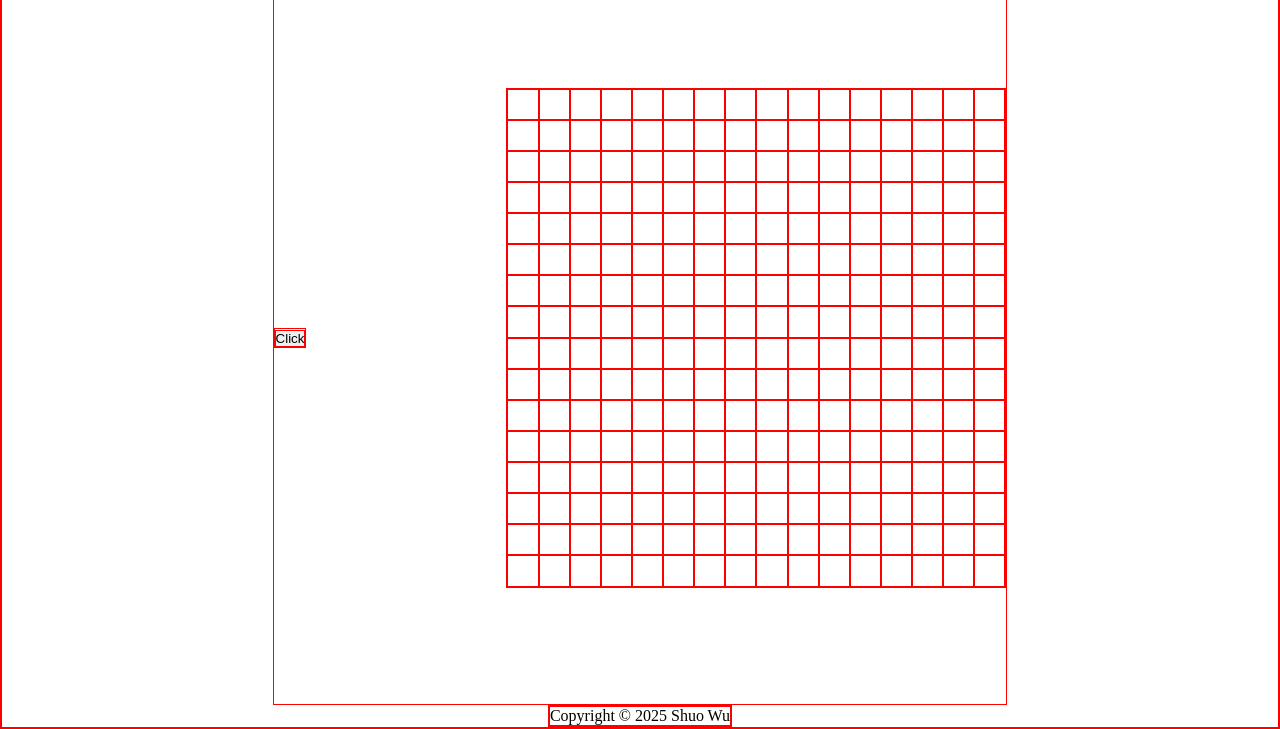
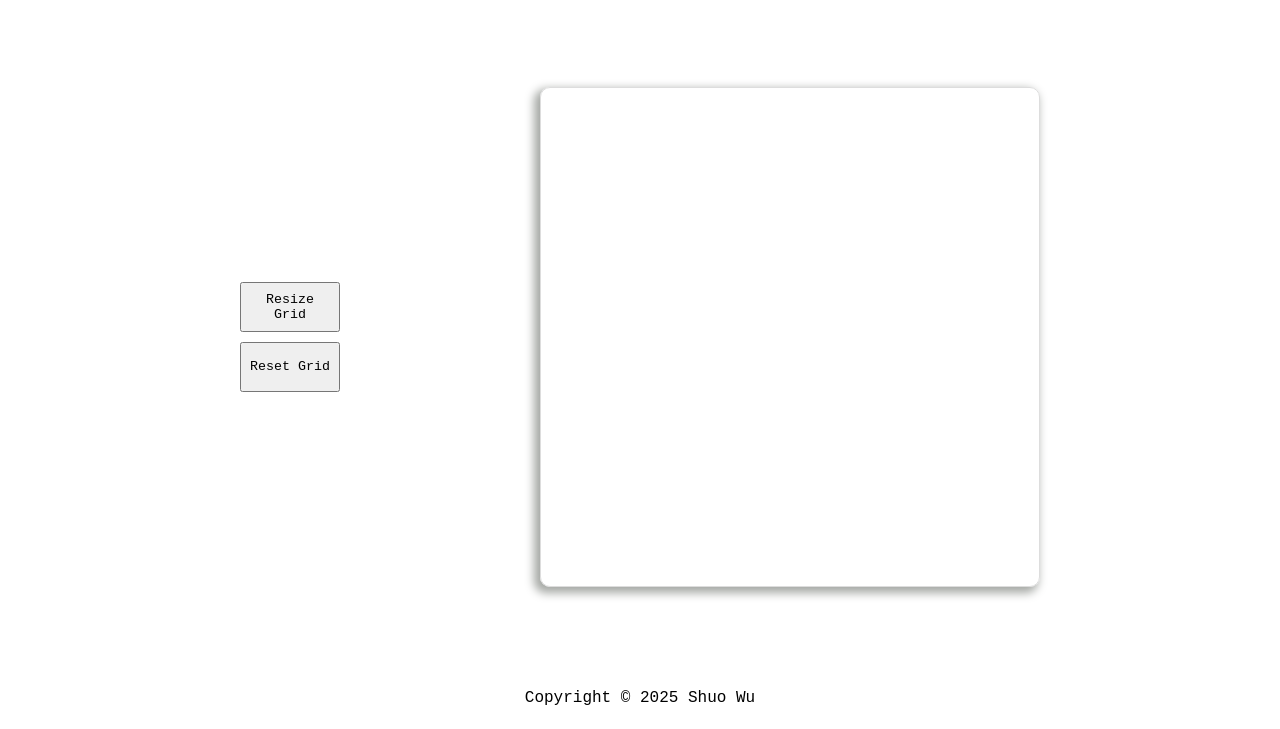
Before and after one commit to ShuoWu6529/etch-a-sketch, a plain HTML site: page index.html in a window 1280 px wide. Shown: the part 73-802 px from the top of the page. Drawn offline with Linux system fonts and the light colour scheme.

Commit message:
Complete basic project

```diff
--- a/index.html
+++ b/index.html
@@ -14,7 +14,8 @@
 
     <div class="body">
         <div class="btns">
-            <button type="button" class="resize">Click</button>
+            <button type="button" class="resize">Resize Grid</button>
+            <button type="button" class="clear">Reset Grid</button>
         </div>
         <div class="container"></div>
     </div>
--- a/script.js
+++ b/script.js
@@ -16,10 +16,16 @@ function makeGrid(length) {
     container.addEventListener("mouseover", (e) => {
         const target = e.target;
         if (target.className === "container") return;
-
         if (e.buttons === 1) {
             target.classList.add("colored");
         }
+    })
+
+    container.addEventListener("mousedown", (e) => {
+        const target = e.target;
+        if (target.className === "container") return;
+        target.classList.add("colored");
+        e.preventDefault();
     })
 }
 
@@ -43,5 +49,14 @@ function removeGrid() {
     container.textContent = "";
 }
 
+function resetGrid() {
+    const btn = document.querySelector(".clear");
+    btn.addEventListener("click", ()=>{
+        removeGrid();
+        makeGrid(16);
+    })
+}
+
 makeGrid(16);
 resizeGrid();
+resetGrid()
--- a/styles.css
+++ b/styles.css
@@ -15,10 +15,10 @@ html {
 * {
     margin: 0;
     padding: 0;
-    border: 1px solid red;
 }
 
 body {
+    font-family: 'Courier New', Courier, monospace;
     display: flex;
     flex-direction: column;
     align-items: center;
@@ -37,14 +37,36 @@ body {
     flex-wrap: wrap;
     width: 500px;
     height: 500px;
+    border: 1px solid #ddd;
+    border-radius: 10px;
+    box-shadow: -4px 4px 10px 2px #A5A8A4;
+    padding: 10px;
 }
 
 .cell {
     flex-grow: 1;
     flex-shrink: 0;
     flex-basis: var(--cell-size);
+    cursor: crosshair;
 }
 
 .colored {
     background-color: black;
 }
+
+.header {
+    margin-top: 20px;
+}
+
+.footer {
+    margin-bottom: 20px;
+}
+
+button {
+    font-family: 'Courier New', Courier, monospace;
+    width: 100px;
+    height: 50px;
+    padding: 5px;
+    margin-block: 10px;
+    display: block;
+}
```
